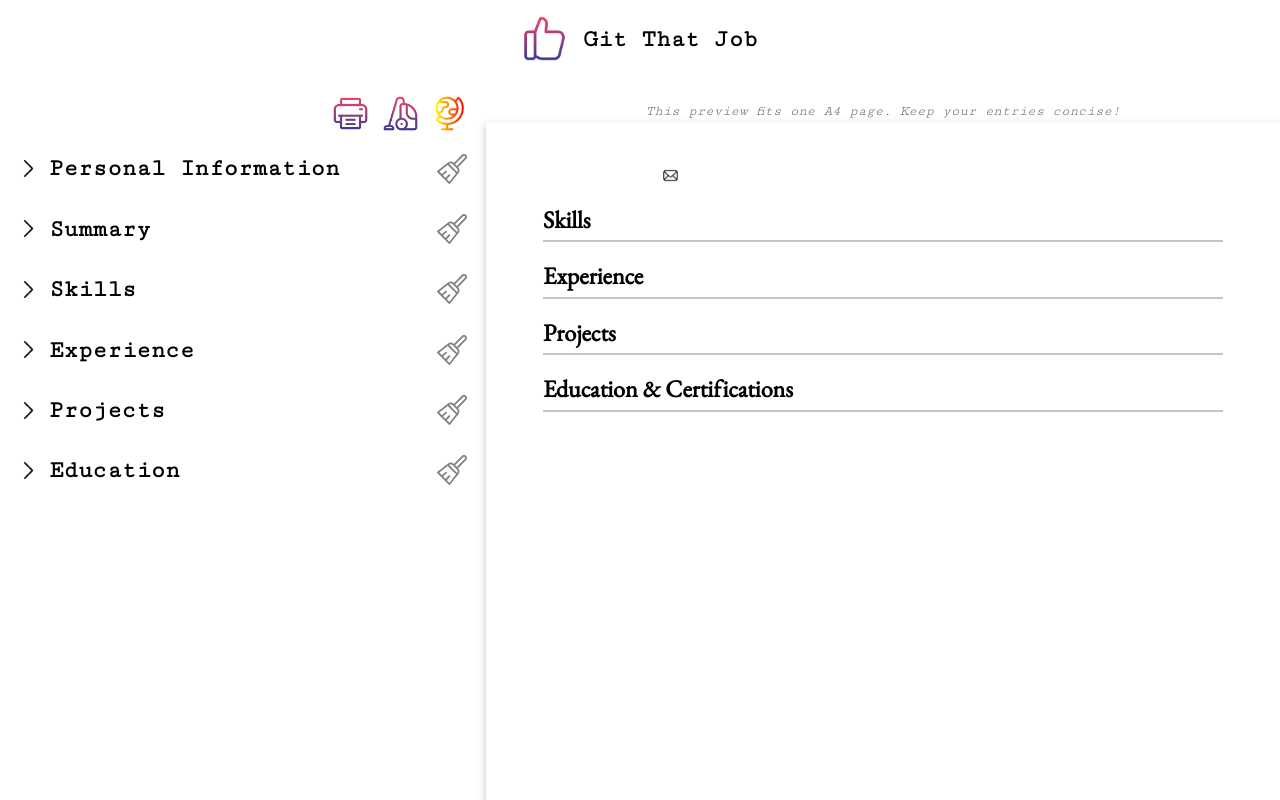
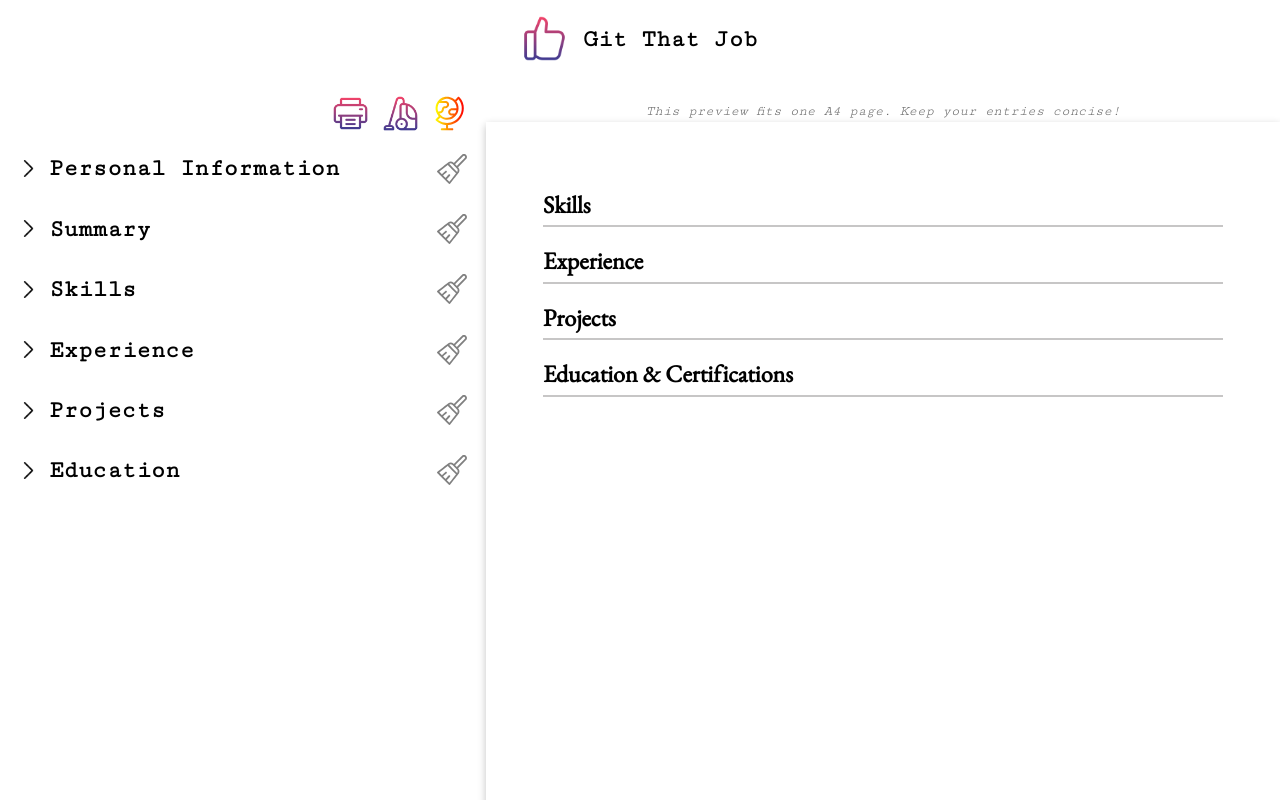
Before and after one commit to verobelo/cv-creator, a React (Vite) app in the folder cv-creator/: page / in a window 1280 px wide. Shown: the top 800 px of the page. Built offline with nearby package versions, Linux system fonts and the light colour scheme.

Commit message:
Add conditional rendering of email icon

```diff
--- a/cv-creator/src/components/PersonalInfoPreview.jsx
+++ b/cv-creator/src/components/PersonalInfoPreview.jsx
@@ -1,15 +1,17 @@
 export default function PersonalInfoPreview({ data }) {
   return (
-    <section className="personal-info-preview">
-      <h1 style={{ marginBottom: "0.5rem" }}>{data.name}</h1>
-      <ul className="personal-info-preview__contacts">
+    <section className='personal-info-preview'>
+      <h1 style={{ marginBottom: '0.5rem' }}>{data.name}</h1>
+      <ul className='personal-info-preview__contacts'>
         <li>
-          <img src="email.png" alt="email icon" width={15} height={15} />
+          {data.email && (
+            <img src='email.png' alt='email icon' width={15} height={15} />
+          )}
           <span>{data.email}</span>
         </li>
         <li>
           {data.phone && (
-            <img src="telephone.png" alt="phone icon" width={15} height={15} />
+            <img src='telephone.png' alt='phone icon' width={15} height={15} />
           )}
           {data.phone}
         </li>
@@ -17,8 +19,8 @@ export default function PersonalInfoPreview({ data }) {
         <li>
           {data.linkedin && (
             <img
-              src="linkedin.png"
-              alt="linkedin icon"
+              src='linkedin.png'
+              alt='linkedin icon'
               width={15}
               height={15}
             />
@@ -27,7 +29,7 @@ export default function PersonalInfoPreview({ data }) {
         </li>
         <li>
           {data.github && (
-            <img src="web.png" alt="github icon" width={15} height={15} />
+            <img src='web.png' alt='github icon' width={15} height={15} />
           )}
           {data.github}
         </li>
```
